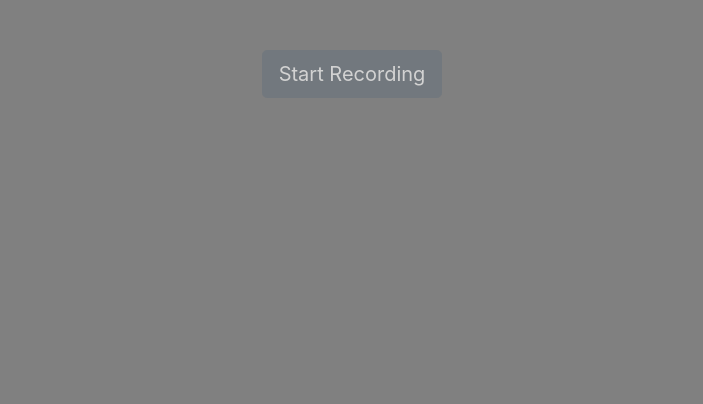
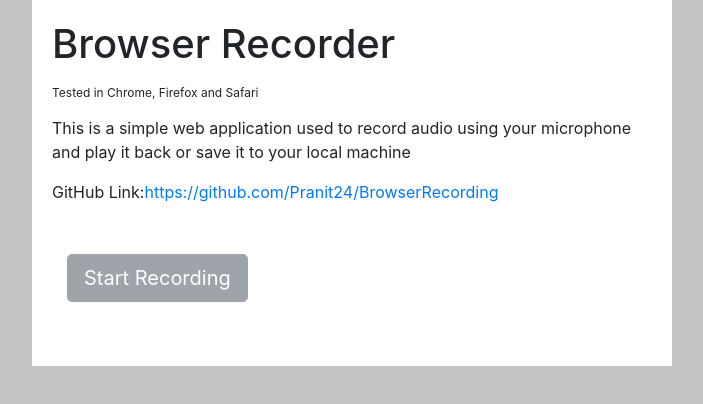
Before and after one commit to Pranit24/BrowserRecording, a React (Create React App) app: page / in a window 1280 px wide. Shown: the top 404 px of the page, without its empty margins (288-991 px from the left). Built offline with nearby package versions, Linux system fonts and the light colour scheme; no server answers.

Commit message:
Changed look and feel or web app

```diff
--- a/public/index.html
+++ b/public/index.html
@@ -25,7 +25,7 @@
   <title>React App</title>
 </head>
 
-<body style="background-color: gray;">
+<body style="background-color: rgb(197, 194, 194);">
   <noscript>You need to enable JavaScript to run this app.</noscript>
   <div id="root"></div>
   <!--
--- a/src/App.css
+++ b/src/App.css
@@ -1,6 +1,9 @@
 .App {
-  text-align: center;
-  background-color: gray;
+  margin-top: 50px;
+  padding:20px;
+  background-color: white;
+  width:50%;
+  margin:auto;
 }
 
 .App-logo {
--- a/src/App.js
+++ b/src/App.js
@@ -2,9 +2,10 @@ import React, { Component } from 'react';
 import './App.css';
 import { Button, Container, Row, Col } from 'react-bootstrap';
 import { RecordRTCPromisesHandler, StereoAudioRecorder } from 'recordrtc'
+import Header from "./components/Header"
 // import Navigation from "./components/Navigation";
 let FileSaver = require('file-saver');
-const hasGetUserMedia = !!(navigator.getUserMedia || navigator.webkitGetUserMedia ||
+const hasGetUserMedia = !!(navigator.mediaDevices.getUserMedia || navigator.getUserMedia || navigator.webkitGetUserMedia ||
   navigator.mozGetUserMedia || navigator.msGetUserMedia);
 
 
@@ -132,7 +133,7 @@ class App extends Component {
     }
     return (
       <div className="App">
-        {/* <Navigation /> */}
+        {Header()}
         <Container style={{ marginTop: "50px" }}>
           <Row>
             <Col>
@@ -146,6 +147,9 @@ class App extends Component {
             <Col>
               {saveButton}
             </Col>
+            <Col></Col>
+            <Col></Col>
+            <Col></Col>
           </Row>
         </Container>
         <br />
--- /dev/null
+++ b/src/components/Header.js
@@ -0,0 +1,14 @@
+import React from 'react';
+
+export default function Header() {
+    return (
+        <div>
+            <h1>Browser Recorder</h1>
+            <p><sub>Tested in Chrome, Firefox and Safari</sub></p>
+            <p>
+                This is a simple web application used to record audio using your microphone and play it back or save it to your local machine
+            </p>
+            <p>GitHub Link:<a href="https://github.com/Pranit24/BrowserRecording">https://github.com/Pranit24/BrowserRecording</a></p>
+        </div>
+    )
+}
```
Also changed, not shown: 1 other file (tests, documents, lock files or other folders).
